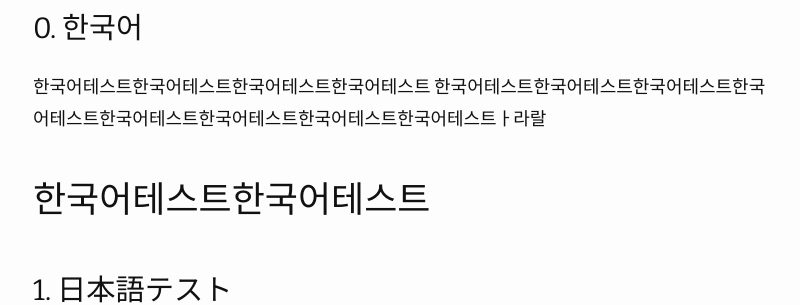
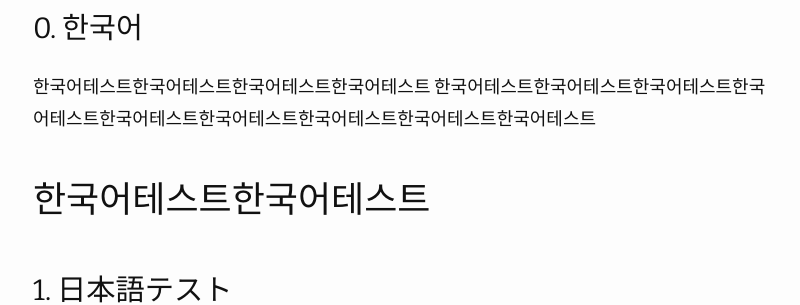
Before and after one commit to dmp100/dmp100.github.io, a Jekyll site: the page built from _posts/2019-06-23-language-tests.md, in a window 1280 px wide and 900 px high. Shown: the part 236-541 px from the top of the window, without its empty margins (237-1037 px from the left). Built offline with Jekyll 4.4.1, drawn with Linux system fonts in a browser that asks for light colours; nearby versions of some CDN libraries.

Commit message:
Update 2019-06-23-language-tests.md

```diff
--- a/_posts/2019-06-23-language-tests.md
+++ b/_posts/2019-06-23-language-tests.md
@@ -7,7 +7,7 @@ categories: misc
 
 ### 0. 한국어
 한국어테스트한국어테스트한국어테스트한국어테스트
-한국어테스트한국어테스트한국어테스트한국어테스트한국어테스트한국어테스트한국어테스트한국어테스트ㅏ라랄
+한국어테스트한국어테스트한국어테스트한국어테스트한국어테스트한국어테스트한국어테스트한국어테스트한국어테스트
 ## 한국어테스트한국어테스트
 
 ### 1. 日本語テスト
```
